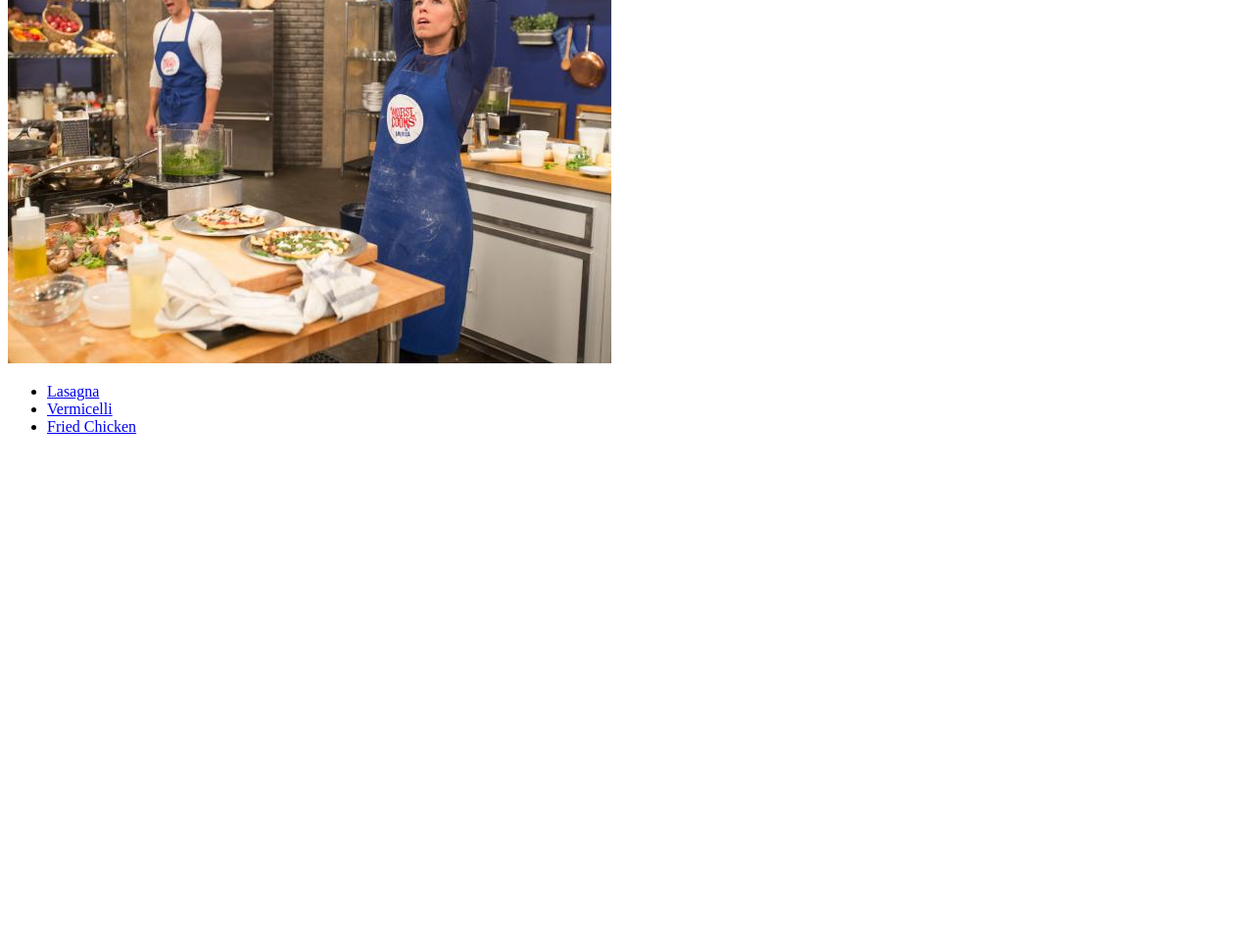
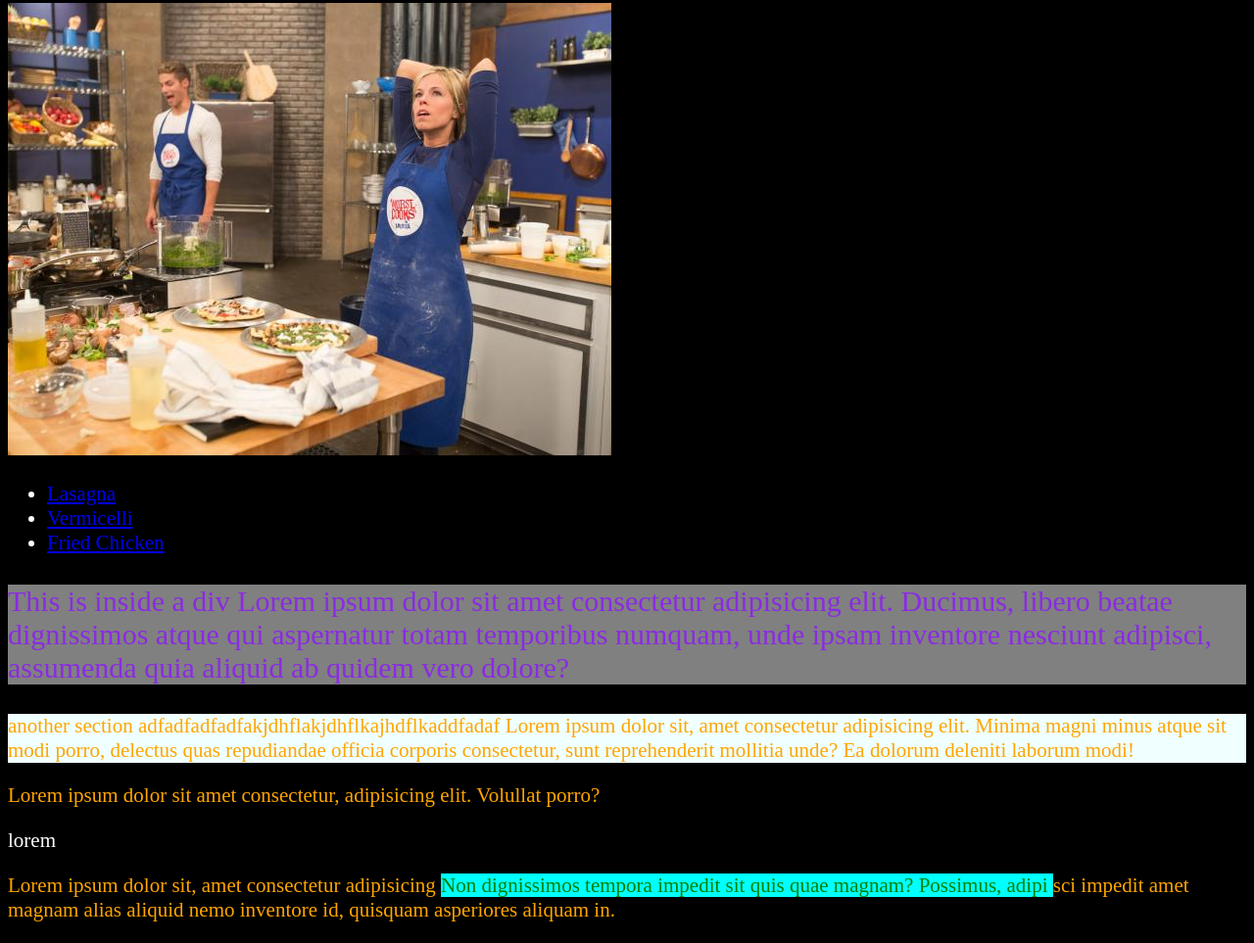
Before and after one commit to DartaniaNate/odin-recipes, a plain HTML site: page index.html in a window 1280 px wide. Shown: the part 171-1134 px from the top of the page at 98% size. Before the commit the page ends 800 px from the top, so only its background shows below. Drawn offline with Linux system fonts and the light colour scheme.

Commit message:
added some css practice

```diff
--- /dev/null
+++ b/css/style.css
@@ -0,0 +1,35 @@
+body {
+    background-color: black;
+    color: white;
+    font-size: 21px;
+
+}
+
+p {
+    color: orange;
+}
+
+h1 {
+    font-size: 70px;
+    color: red;
+}
+
+span {
+    color: green;
+}
+
+.section1 {
+    background-color: gray;
+}
+
+.section2 {
+    background-color: azure;
+}
+.intro {
+    font-size: 30px;
+    color: blueviolet;
+}
+
+.highlight {
+    background-color: aqua;
+}
--- a/index.html
+++ b/index.html
@@ -3,7 +3,9 @@
 <head>
     <meta charset="UTF-8">
     <title>Structure</title>
+    <link rel="stylesheet" href="css/style.css">
 </head>
+
 <body>
     <h1>Odin Recipes</h1>
 
@@ -17,5 +19,19 @@
     <li><a href="./recipes/friedchicken.html">Fried Chicken</a></li>
    </ul>
 
+   <div class="section1">
+    <p class="intro">This is inside a div
+        Lorem ipsum dolor sit amet consectetur adipisicing elit. Ducimus, libero beatae dignissimos atque qui aspernatur totam temporibus numquam, unde ipsam inventore nesciunt adipisci, assumenda quia aliquid ab quidem vero dolore?
+    </p>
+   </div>
+
+   <div class="section2">
+    <p>another section adfadfadfadfakjdhflakjdhflkajhdflkaddfadaf Lorem ipsum dolor sit, amet consectetur adipisicing elit. Minima magni minus atque sit modi porro, delectus quas repudiandae officia corporis consectetur, sunt reprehenderit mollitia unde? Ea dolorum deleniti laborum modi!</p>
+   </div>
+   <p>Lorem ipsum dolor sit amet consectetur, adipisicing elit. Volullat porro?</p>
+  lorem
+   <p>Lorem ipsum dolor sit, amet consectetur adipisicing <span class="highlight">
+    Non dignissimos tempora impedit sit quis quae magnam? Possimus, adipi
+   </span> sci impedit amet magnam alias aliquid nemo inventore id, quisquam asperiores aliquam in.</p>
 </body>
 </html>
```
